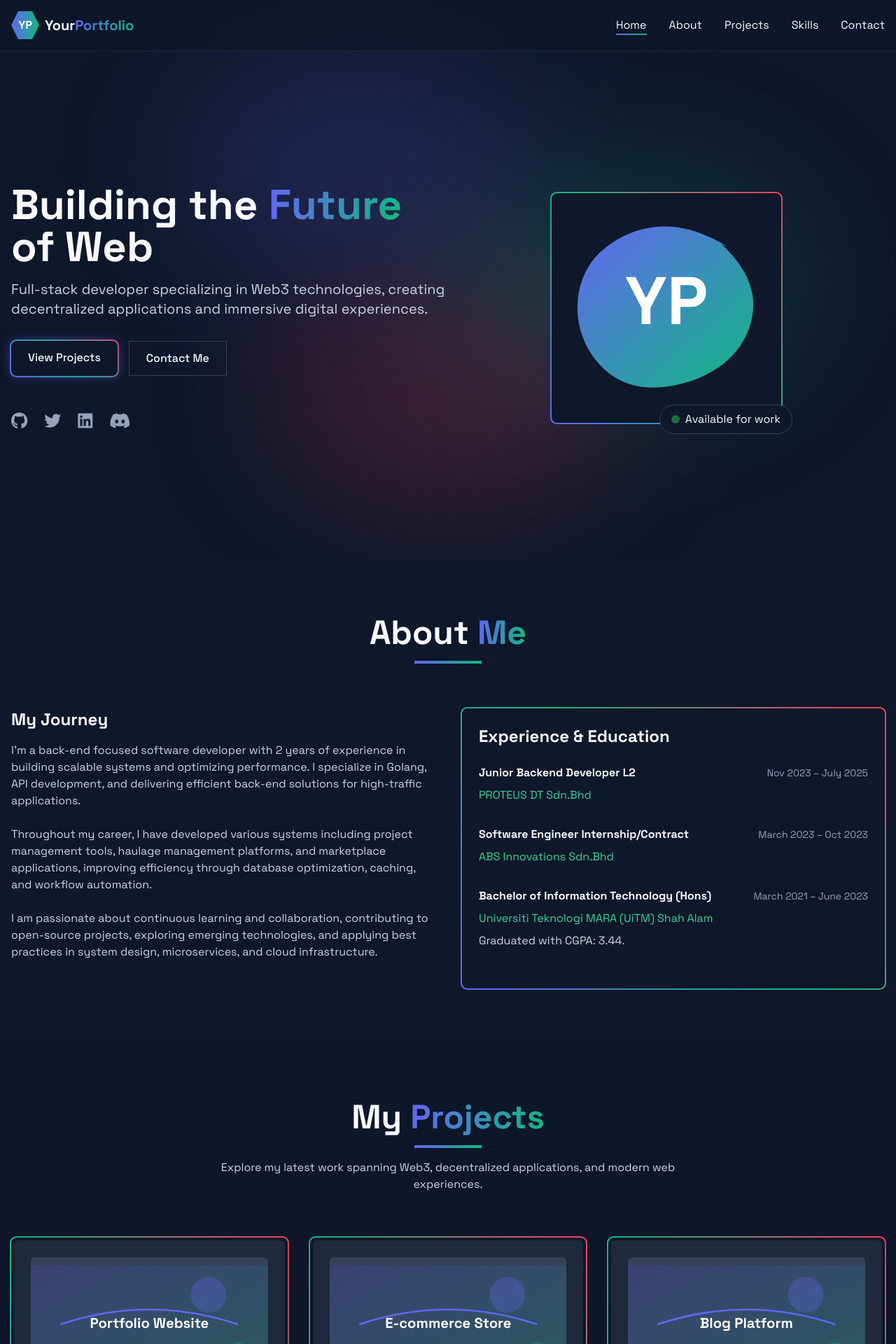
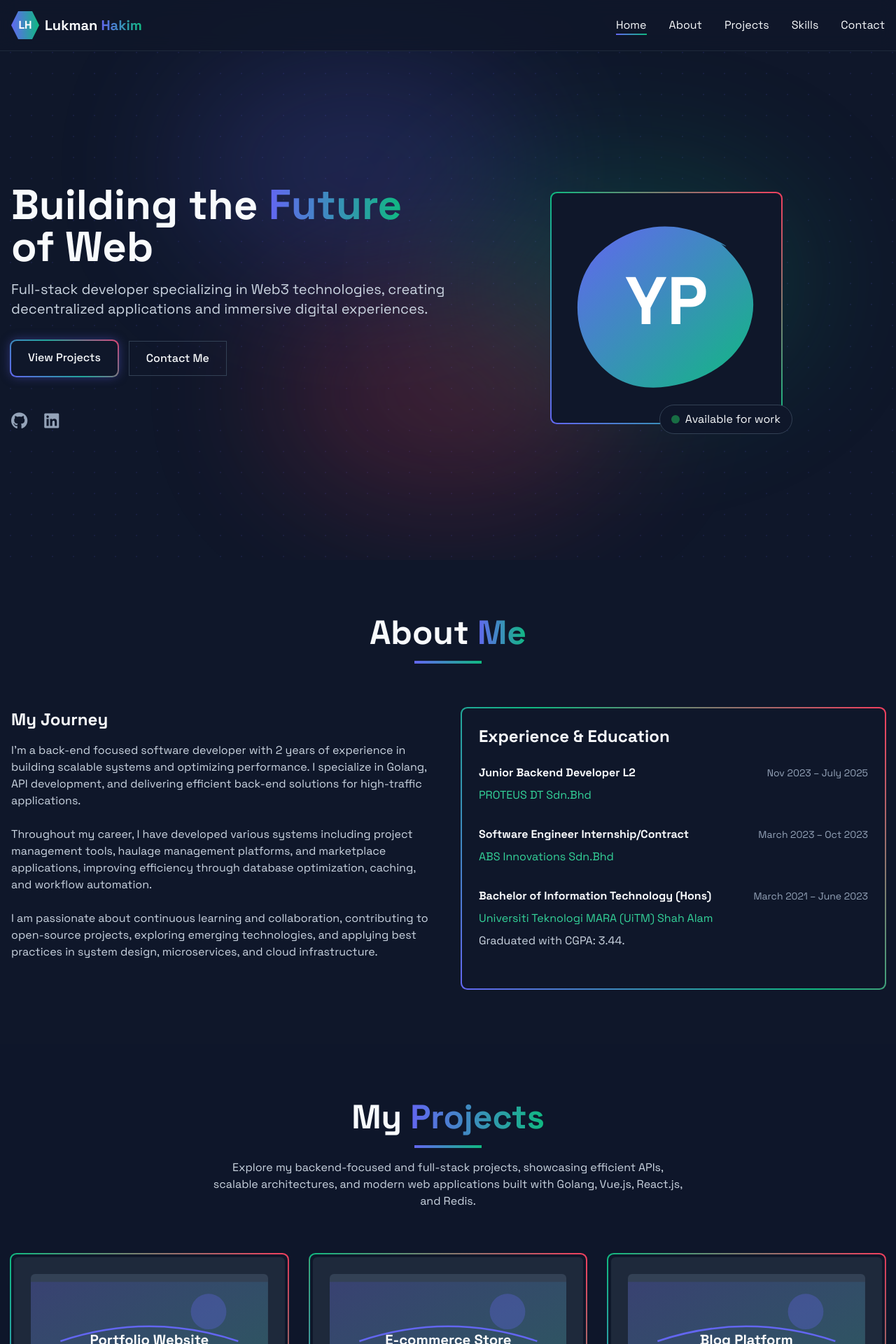
Before and after one commit to vezzil/Portfolio-Lukman, a Vue app: page / in a window 1280 px wide. Shown: the top 1920 px of the page at 70% size. Built offline with nearby package versions, Linux system fonts and the light colour scheme.

Commit message:
progress

```diff
--- a/src/components/Contact.vue
+++ b/src/components/Contact.vue
@@ -1,5 +1,6 @@
 <script setup>
  import { ref } from 'vue'
+ import SocialMedia from './SocialMediaButtons/SocialMedia.vue';
 
  const name = ref('')
  const email = ref('')
@@ -63,13 +64,8 @@
                                 <div>
                                     <h4 class="font-bold">Social Media</h4>
                                     <div class="flex space-x-4 mt-2">
-                                        <a href="https://github.com/vezzil/" target="_blank" class="text-slate-400 hover:text-white transition-colors">
-                                            <i class="fab fa-github text-xl"></i>
-                                        </a>
-
-                                        <a href="https://www.linkedin.com/in/lukman-hakim-7085a61b8/" target="_blank" class="text-slate-400 hover:text-white transition-colors">
-                                            <i class="fab fa-linkedin text-xl"></i>
-                                        </a>
+                                        <SocialMedia url="https://github.com/vezzil/" iconClass="fab fa-github" iconSize="text-xl"/>
+                                        <SocialMedia url="https://www.linkedin.com/in/lukman-hakim-7085a61b8/" iconClass="fab fa-linkedin" iconSize="text-xl"/>
                                     </div>
                                 </div>
                             </div>
--- a/src/components/Footer.vue
+++ b/src/components/Footer.vue
@@ -1,4 +1,5 @@
 <script setup>
+import SocialMedia from './SocialMediaButtons/SocialMedia.vue';
 </script>
 
 <template>
@@ -24,23 +25,13 @@
                 </div>
 
                 <div class="flex space-x-6">
-                    <a href="#" class="text-slate-400 hover:text-white transition-colors">
-                        <i class="fab fa-github"></i>
-                    </a>
-                    <a href="#" class="text-slate-400 hover:text-white transition-colors">
-                        <i class="fab fa-twitter"></i>
-                    </a>
-                    <a href="#" class="text-slate-400 hover:text-white transition-colors">
-                        <i class="fab fa-linkedin"></i>
-                    </a>
-                    <a href="#" class="text-slate-400 hover:text-white transition-colors">
-                        <i class="fab fa-discord"></i>
-                    </a>
+                    <SocialMedia url="https://github.com/vezzil/" iconClass="fab fa-github" iconSize=""/>
+                    <SocialMedia url="https://www.linkedin.com/in/lukman-hakim-7085a61b8/" iconClass="fab fa-linkedin" iconSize=""/>
                 </div>
             </div>
 
             <div class="text-center mt-8 text-slate-400 text-sm">
-                <p>&copy; 2023 YourPortfolio. All rights reserved.</p>
+                <p>&copy; 2025 Mohamad Lukman Hakim Mohamad Hanif. All rights reserved.</p>
             </div>
         </div>
     </footer>
--- a/src/components/Hero.vue
+++ b/src/components/Hero.vue
@@ -1,5 +1,10 @@
 <script setup>
+import SocialMedia from './SocialMediaButtons/SocialMedia.vue';
+
+const heroTitle = ["Building the ", "Future", " of Web"]
+const heroDescription = "Full-stack developer specializing in Web3 technologies, creating decentralized applications and immersive digital experiences."
 </script>
+
 
 <template>
   <!-- Hero Section -->
@@ -8,11 +13,12 @@
       <div class="flex flex-col md:flex-row items-center">
         <div class="md:w-1/2 mb-10 md:mb-0">
           <h1 class="text-4xl md:text-6xl font-bold mb-4">
-            Building the <span class="gradient-text">Future</span> of Web
+            {{ heroTitle[0] }}
+            <span class="gradient-text">{{ heroTitle[1] }}</span>
+            {{ heroTitle[2] }}
           </h1>
           <p class="text-xl text-slate-300 mb-8">
-            Full-stack developer specializing in Web3 technologies, creating decentralized
-            applications and immersive digital experiences.
+            {{ heroDescription }}
           </p>
           <div class="flex flex-wrap gap-4">
             <a href="#projects" class="gradient-border glow px-6 py-3 font-medium">
@@ -27,18 +33,8 @@
           </div>
 
           <div class="mt-12 flex items-center space-x-6">
-            <a href="#" class="text-slate-400 hover:text-white transition-colors">
-              <i class="fab fa-github text-2xl"></i>
-            </a>
-            <a href="#" class="text-slate-400 hover:text-white transition-colors">
-              <i class="fab fa-twitter text-2xl"></i>
-            </a>
-            <a href="#" class="text-slate-400 hover:text-white transition-colors">
-              <i class="fab fa-linkedin text-2xl"></i>
-            </a>
-            <a href="#" class="text-slate-400 hover:text-white transition-colors">
-              <i class="fab fa-discord text-2xl"></i>
-            </a>
+            <SocialMedia url="https://github.com/vezzil/" iconClass="fab fa-github" iconSize="text-2xl"/>
+            <SocialMedia url="https://www.linkedin.com/in/lukman-hakim-7085a61b8/" iconClass="fab fa-linkedin" iconSize="text-2xl"/>
           </div>
         </div>
 
--- a/src/components/Navbar.vue
+++ b/src/components/Navbar.vue
@@ -39,21 +39,55 @@ onBeforeUnmount(() => {
 
 <template>
   <!-- Navigation -->
-  <nav class="fixed top-0 left-0 w-full z-50 backdrop-blur-md bg-slate-900/80 border-b border-slate-800">
+  <nav
+    class="fixed top-0 left-0 w-full z-50 backdrop-blur-md bg-slate-900/80 border-b border-slate-800"
+  >
     <div class="container mx-auto px-4 py-4 flex justify-between items-center">
       <div class="flex items-center space-x-2">
-        <div class="hexagon bg-gradient-to-r from-indigo-500 to-emerald-500 w-10 h-10 flex items-center justify-center">
-          <span class="font-bold text-white">YP</span>
+        <div
+          class="hexagon bg-gradient-to-r from-indigo-500 to-emerald-500 w-10 h-10 flex items-center justify-center"
+        >
+          <span class="font-bold text-white">LH</span>
         </div>
-        <span class="font-bold text-xl">Your<span class="gradient-text">Portfolio</span></span>
+        <span class="font-bold text-xl">Lukman <span class="gradient-text">Hakim</span></span>
       </div>
 
       <div class="hidden md:flex space-x-8">
-        <a href="#home" class="nav-link" :class="{ 'active-nav': activeSection === 'home' }" @click.prevent="scrollToId('#home')">Home</a>
-        <a href="#about" class="nav-link" :class="{ 'active-nav': activeSection === 'about' }" @click.prevent="scrollToId('#about')">About</a>
-        <a href="#projects" class="nav-link" :class="{ 'active-nav': activeSection === 'projects' }" @click.prevent="scrollToId('#projects')">Projects</a>
-        <a href="#skills" class="nav-link" :class="{ 'active-nav': activeSection === 'skills' }" @click.prevent="scrollToId('#skills')">Skills</a>
-        <a href="#contact" class="nav-link" :class="{ 'active-nav': activeSection === 'contact' }" @click.prevent="scrollToId('#contact')">Contact</a>
+        <a
+          href="#home"
+          class="nav-link"
+          :class="{ 'active-nav': activeSection === 'home' }"
+          @click.prevent="scrollToId('#home')"
+          >Home</a
+        >
+        <a
+          href="#about"
+          class="nav-link"
+          :class="{ 'active-nav': activeSection === 'about' }"
+          @click.prevent="scrollToId('#about')"
+          >About</a
+        >
+        <a
+          href="#projects"
+          class="nav-link"
+          :class="{ 'active-nav': activeSection === 'projects' }"
+          @click.prevent="scrollToId('#projects')"
+          >Projects</a
+        >
+        <a
+          href="#skills"
+          class="nav-link"
+          :class="{ 'active-nav': activeSection === 'skills' }"
+          @click.prevent="scrollToId('#skills')"
+          >Skills</a
+        >
+        <a
+          href="#contact"
+          class="nav-link"
+          :class="{ 'active-nav': activeSection === 'contact' }"
+          @click.prevent="scrollToId('#contact')"
+          >Contact</a
+        >
       </div>
 
       <div class="md:hidden">
@@ -64,13 +98,42 @@ onBeforeUnmount(() => {
     </div>
 
     <!-- Mobile menu -->
-    <div id="mobile-menu" class="md:hidden bg-slate-900/95 backdrop-blur-md border-b border-slate-800" :class="{ hidden: !isMobileOpen }">
+    <div
+      id="mobile-menu"
+      class="md:hidden bg-slate-900/95 backdrop-blur-md border-b border-slate-800"
+      :class="{ hidden: !isMobileOpen }"
+    >
       <div class="container mx-auto px-4 py-4 flex flex-col space-y-4">
-        <a href="#home" class="py-2 px-4 hover:bg-slate-800 rounded" @click.prevent="scrollToId('#home')">Home</a>
-        <a href="#about" class="py-2 px-4 hover:bg-slate-800 rounded" @click.prevent="scrollToId('#about')">About</a>
-        <a href="#projects" class="py-2 px-4 hover:bg-slate-800 rounded" @click.prevent="scrollToId('#projects')">Projects</a>
-        <a href="#skills" class="py-2 px-4 hover:bg-slate-800 rounded" @click.prevent="scrollToId('#skills')">Skills</a>
-        <a href="#contact" class="py-2 px-4 hover:bg-slate-800 rounded" @click.prevent="scrollToId('#contact')">Contact</a>
+        <a
+          href="#home"
+          class="py-2 px-4 hover:bg-slate-800 rounded"
+          @click.prevent="scrollToId('#home')"
+          >Home</a
+        >
+        <a
+          href="#about"
+          class="py-2 px-4 hover:bg-slate-800 rounded"
+          @click.prevent="scrollToId('#about')"
+          >About</a
+        >
+        <a
+          href="#projects"
+          class="py-2 px-4 hover:bg-slate-800 rounded"
+          @click.prevent="scrollToId('#projects')"
+          >Projects</a
+        >
+        <a
+          href="#skills"
+          class="py-2 px-4 hover:bg-slate-800 rounded"
+          @click.prevent="scrollToId('#skills')"
+          >Skills</a
+        >
+        <a
+          href="#contact"
+          class="py-2 px-4 hover:bg-slate-800 rounded"
+          @click.prevent="scrollToId('#contact')"
+          >Contact</a
+        >
       </div>
     </div>
   </nav>
--- a/src/components/Project/Project.vue
+++ b/src/components/Project/Project.vue
@@ -26,6 +26,8 @@ const projects = [
   },
 ]
 
+const ProjectParagraph = "Explore my backend-focused and full-stack projects, showcasing efficient APIs, scalable architectures, and modern web applications built with Golang, Vue.js, React.js, and Redis."
+
 const onViewMore = () => {
   alert('This would load more projects in a real portfolio.')
 }
@@ -41,8 +43,7 @@ const onViewMore = () => {
         </h2>
         <div class="w-24 h-1 bg-gradient-to-r from-indigo-500 to-emerald-500 mx-auto"></div>
         <p class="mt-4 text-slate-300 max-w-2xl mx-auto">
-          Explore my latest work spanning Web3, decentralized applications, and modern web
-          experiences.
+          {{ ProjectParagraph }}
         </p>
       </div>
 
--- /dev/null
+++ b/src/components/SocialMediaButtons/SocialMedia.vue
@@ -0,0 +1,14 @@
+<script setup>
+defineProps({
+  url: { type: String, required: true },
+  iconClass: { type: String, required: true },
+  linkClass: { type: String, default: 'text-slate-400 hover:text-white transition-colors' },
+  iconSize: { type: String, default: 'text-xl' }
+})
+</script>
+
+<template>
+  <a :href="url" :class="linkClass" target="_blank" rel="noopener noreferrer">
+    <i :class="`${iconClass} ${iconSize}`"></i>
+  </a>
+</template>
```
